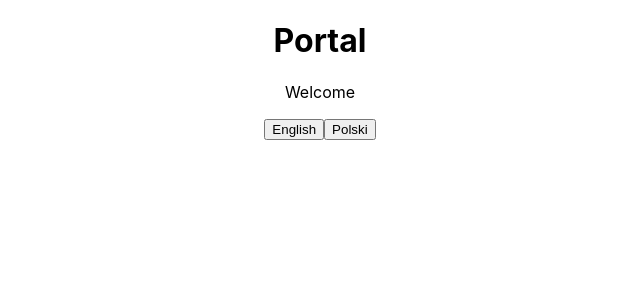
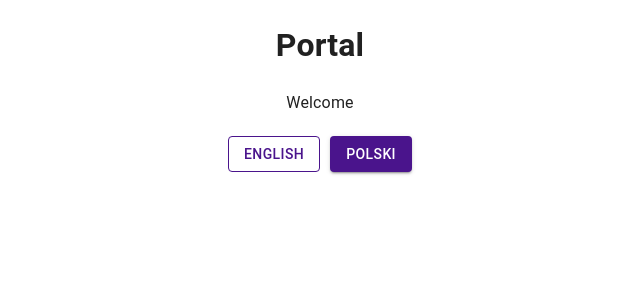
Before and after one commit to mrybkowski/multimediacloud, a React (Create React App) app in the folder frontend/portal/: page / in a window 1280 px wide. Shown: the top 300 px of the page, without its empty margins (320-960 px from the left). Built offline with nearby package versions, Linux system fonts and the light colour scheme.

Commit message:
MC-7 | Dodanie biblioteki @mui, przeniesienie i18next do katalogu utils

```diff
--- a/frontend/portal/package.json
+++ b/frontend/portal/package.json
@@ -3,6 +3,9 @@
   "version": "0.1.0",
   "private": true,
   "dependencies": {
+    "@emotion/react": "^11.11.4",
+    "@emotion/styled": "^11.11.5",
+    "@mui/material": "^5.15.20",
     "@testing-library/jest-dom": "^5.17.0",
     "@testing-library/react": "^13.4.0",
     "@testing-library/user-event": "^13.5.0",
--- a/frontend/portal/src/App.tsx
+++ b/frontend/portal/src/App.tsx
@@ -1,6 +1,6 @@
 import React, { Suspense, useState } from 'react';
 import './App.css';
-import './i18n/config';
+import './utils/i18n/config';
 
 import { BrowserRouter, Route, Routes } from 'react-router-dom';
 
--- a/frontend/portal/src/index.tsx
+++ b/frontend/portal/src/index.tsx
@@ -1,15 +1,24 @@
 import React from 'react';
 import ReactDOM from 'react-dom/client';
 import './index.css';
+import { StyledEngineProvider, ThemeProvider } from '@mui/material/styles';
+import { CssBaseline } from '@mui/material';
 import App from './App';
 import reportWebVitals from './reportWebVitals';
+import theme from './utils/theme/theme';
 
 const root = ReactDOM.createRoot(
   document.getElementById('root') as HTMLElement
 );
+
 root.render(
   <React.StrictMode>
-    <App />
+    <StyledEngineProvider injectFirst>
+      <ThemeProvider theme={theme}>
+        <CssBaseline />
+        <App />
+      </ThemeProvider>
+    </StyledEngineProvider>
   </React.StrictMode>
 );
 
--- a/frontend/portal/src/pages/home/Home.tsx
+++ b/frontend/portal/src/pages/home/Home.tsx
@@ -1,5 +1,6 @@
 import { useTranslation } from 'react-i18next';
 import i18next from 'i18next';
+import Button from '@mui/material/Button';
 
 function Home() {
     const { t } = useTranslation();
@@ -12,8 +13,8 @@ function Home() {
         <>
             <h1>Portal</h1>
             <p>{t('title')}</p>
-            <button onClick={() => changeLanguage('en')}>English</button>
-            <button onClick={() => changeLanguage('pl')}>Polski</button>
+            <Button variant="outlined" onClick={() => changeLanguage('en')}>English</Button>
+            <Button variant="contained" onClick={() => changeLanguage('pl')}>Polski</Button>
         </>
     );
 }
--- /dev/null
+++ b/frontend/portal/src/utils/theme/theme.ts
@@ -0,0 +1,31 @@
+import { createTheme } from '@mui/material/styles';
+import { green, purple } from '@mui/material/colors';
+
+const theme = createTheme({
+  palette: {
+    primary: {
+      main: purple[900]
+    },
+    secondary: {
+      main: green[500]
+    }
+  },
+  components: {
+    MuiButton: {
+      styleOverrides: {
+        root: ({ ownerState }) => ({
+          margin: 5,
+          ...(ownerState.variant === 'outlined' && {
+              color: theme.palette.primary.main,
+              borderColor: theme.palette.primary.main
+            }),
+          ...(ownerState.variant === 'contained' && {
+              backgroundColor: theme.palette.primary.main
+            })
+        })
+      }
+    }
+  }
+});
+
+export default theme;
```
Also changed, not shown: frontend/portal/src/utils/i18n/config.ts (renamed from frontend/portal/src/i18n/config.ts), frontend/portal/src/utils/i18n/en/translation.json (renamed from frontend/portal/src/i18n/en/translation.json), frontend/portal/src/utils/i18n/pl/translation.json (renamed from frontend/portal/src/i18n/pl/translation.json), 1 other file (tests, documents, lock files or other folders). Lines whose indentation alone changed are shown as unchanged.
